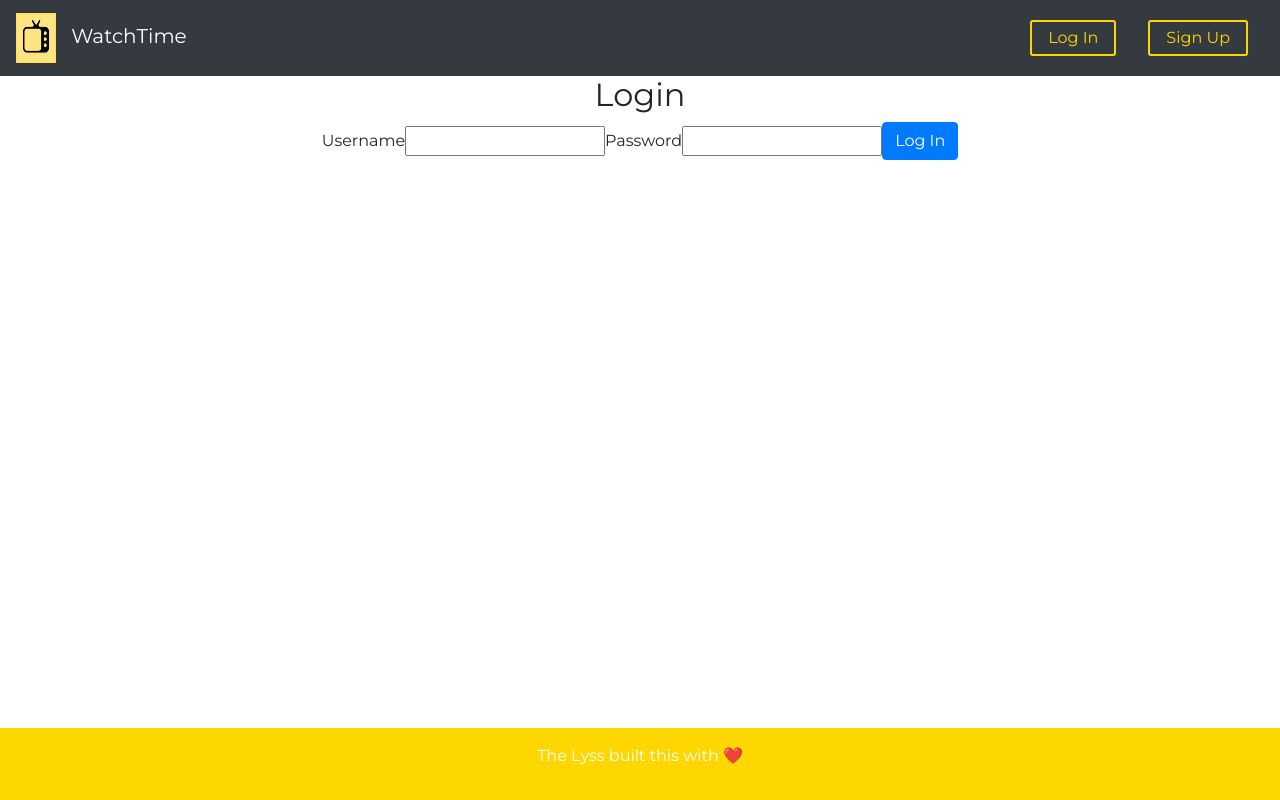
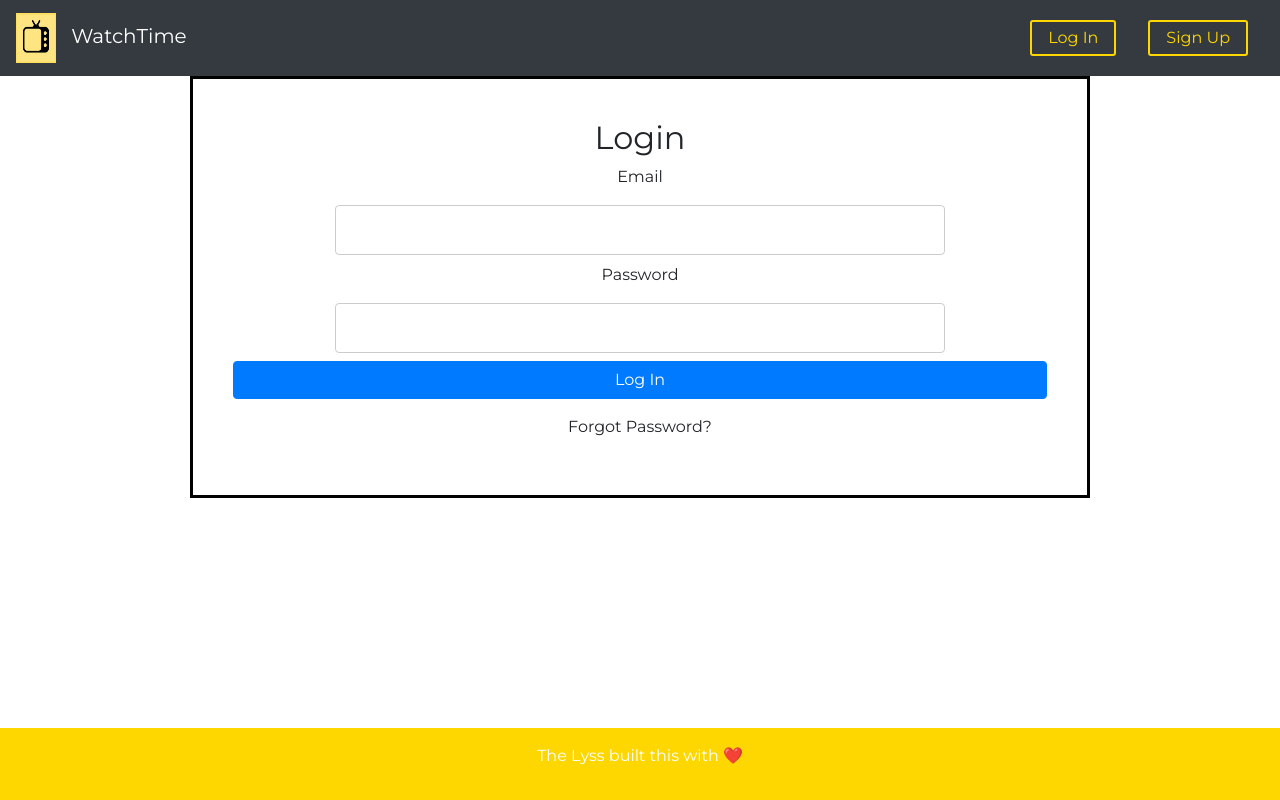
Before and after one commit to kalyssao/watch-time, a React (Create React App) app: page /login in a window 1280 px wide. Built offline with nearby package versions, Linux system fonts and the light colour scheme.

Commit message:
login styled a bit, auth next

```diff
--- a/src/components/Login.js
+++ b/src/components/Login.js
@@ -1,24 +1,67 @@
 import React from "react"
+import styled from 'styled-components'
+import { auth } from "firebase"
 
-function logMeIn() {
-    console.log("Pressed login")
-}
+const Container = styled.div`
+    border-style: solid;
+    border-color: black;
+    margin: 0 auto;
+    max-width: 900px;
+    padding: 40px;
+`
 
-function Login() {
+const FormWrapper = styled.div `
+    label {
+        width: 100%
+    }
+    input[type=text], input[type=password] {
+    width: 75%;
+    padding: 12px 20px;
+    margin: 8px 0;
+    display: inline-block;
+    border: 1px solid #ccc;
+    border-radius: 4px;
+    box-sizing: border-box;
+    }
+
+    /* Style the submit button */
+    input[type=submit] {
+    width: 100%;
+    background-color: #4CAF50;
+    color: white;
+    padding: 14px 20px;
+    margin: 8px 0;
+    border: none;
+    border-radius: 4px;
+    cursor: pointer;
+    }
+
+    button {
+        width: 100%;
+    }
+`
+
+export default function Login() {
+
+    function logIn(event, email, password) {
+        event.preventDefault()
+    }
+
     return (
-        <div>
+        <Container>
             <h2>Login</h2>
-            <form onSubmit={logMeIn()}>
-                <label htmlFor="username">Username</label>
-                <input type="text" id="username"></input>
+            <FormWrapper>
+                <form onSubmit={logIn}>
+                    <label htmlFor="email">Email</label>
+                    <input type="text" id="email"></input>
 
-                <label htmlFor="password">Password</label>
-                <input type="password" id="password"></input>
+                    <label htmlFor="password">Password</label>
+                    <input type="password" id="password"></input>
 
-                <button type="submit" className="btn btn-primary">Log In</button>
-            </form>
-        </div>
+                    <button type="submit" className="btn btn-primary">Log In</button>
+                </form>
+                <p className="text-center my-3">Forgot Password?</p>
+            </FormWrapper>
+        </Container>
     )
 }
-
-export default Login
```
Also changed, not shown: src/components/ProfilePage.js (added).
